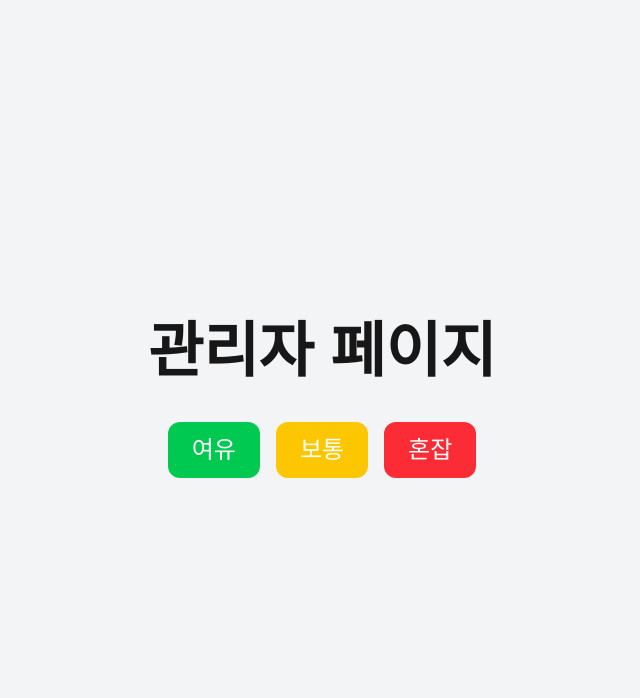
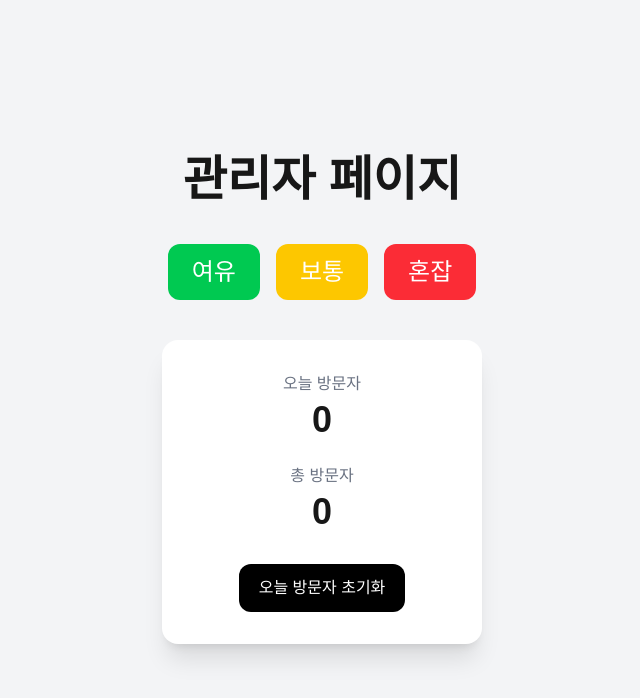
Before and after one commit to kdh4526/cafe-status, a Next.js app: page /admin in a window 1280 px wide. Shown: the top 698 px of the page, without its empty margins (318-958 px from the left). Built offline with nearby package versions, Linux system fonts and the light colour scheme; no server answers; the database is empty.

Commit message:
admin analytics system

```diff
--- a/app/admin/page.tsx
+++ b/app/admin/page.tsx
@@ -1,9 +1,19 @@
 "use client";
 
-import { doc, updateDoc } from "firebase/firestore";
+import { useEffect, useState } from "react";
+
+import {
+  doc,
+  updateDoc,
+  onSnapshot,
+} from "firebase/firestore";
+
 import { db } from "../../lib/firebase";
 
 export default function AdminPage() {
+
+  const [todayCount, setTodayCount] = useState(0);
+  const [totalCount, setTotalCount] = useState(0);
 
   const updateStatus = async (
     status: string,
@@ -15,8 +25,8 @@ export default function AdminPage() {
       const ref = doc(db, "cafes", "main");
 
       await updateDoc(ref, {
-        status: status,
-        emoji: emoji,
+        status,
+        emoji,
         updatedAt: new Date(),
       });
 
@@ -30,14 +40,51 @@ export default function AdminPage() {
     }
   };
 
+  // 방문자 수 불러오기
+  useEffect(() => {
+
+    const viewsRef = doc(db, "stats", "views");
+
+    const unsubscribe = onSnapshot(
+      viewsRef,
+      (snapshot) => {
+
+        const data = snapshot.data();
+
+        if (data) {
+
+          setTodayCount(data.todayCount ?? 0);
+          setTotalCount(data.totalCount ?? 0);
+
+        }
+      }
+    );
+
+    return () => unsubscribe();
+
+  }, []);
+
+  // 오늘 방문자 초기화
+  const resetTodayViews = async () => {
+
+    const viewsRef = doc(db, "stats", "views");
+
+    await updateDoc(viewsRef, {
+      todayCount: 0,
+    });
+
+    alert("오늘 방문자 초기화 완료");
+
+  };
+
   return (
     <main className="flex min-h-screen flex-col items-center justify-center bg-gray-100">
 
-      <h1 className="text-6xl font-bold mb-10">
+      <h1 className="text-5xl font-bold mb-10">
         관리자 페이지
       </h1>
 
-      <div className="flex gap-4">
+      <div className="flex gap-4 mb-10">
 
         <button
           onClick={() =>
@@ -68,6 +115,41 @@ export default function AdminPage() {
 
       </div>
 
+      <div className="bg-white p-8 rounded-2xl shadow-xl text-center w-[320px]">
+
+        <div className="mb-6">
+
+          <div className="text-gray-500 mb-1">
+            오늘 방문자
+          </div>
+
+          <div className="text-4xl font-bold">
+            {todayCount}
+          </div>
+
+        </div>
+
+        <div className="mb-8">
+
+          <div className="text-gray-500 mb-1">
+            총 방문자
+          </div>
+
+          <div className="text-4xl font-bold">
+            {totalCount}
+          </div>
+
+        </div>
+
+        <button
+          onClick={resetTodayViews}
+          className="bg-black text-white px-5 py-3 rounded-xl"
+        >
+          오늘 방문자 초기화
+        </button>
+
+      </div>
+
     </main>
   );
 }
--- a/app/page.tsx
+++ b/app/page.tsx
@@ -12,33 +12,36 @@ import {
 import { db } from "../lib/firebase";
 
 export default function Home() {
+
   const [status, setStatus] = useState("불러오는 중...");
   const [emoji, setEmoji] = useState("⏳");
-  const [views, setViews] = useState(0);
   const [updatedAt, setUpdatedAt] = useState("");
 
   useEffect(() => {
 
-    // 카페 상태 문서
     const cafeRef = doc(db, "cafes", "main");
-
-    // 방문자 수 문서
     const viewsRef = doc(db, "stats", "views");
 
-    // 방문자 수 증가
+    // 방문자 증가
     const increaseViews = async () => {
+
       try {
+
         await updateDoc(viewsRef, {
-          count: increment(1),
+          todayCount: increment(1),
+          totalCount: increment(1),
         });
+
       } catch (error) {
+
         console.log(error);
+
       }
     };
 
     increaseViews();
 
-    // 카페 상태 실시간 감지
+    // 카페 상태 실시간
     const unsubscribeCafe = onSnapshot(cafeRef, (snapshot) => {
 
       const data = snapshot.data();
@@ -65,20 +68,8 @@ export default function Home() {
       }
     });
 
-    // 방문자 수 실시간 감지
-    const unsubscribeViews = onSnapshot(viewsRef, (snapshot) => {
-
-      const data = snapshot.data();
-
-      if (data) {
-        setViews(data.count ?? 0);
-      }
-
-    });
-
     return () => {
       unsubscribeCafe();
-      unsubscribeViews();
     };
 
   }, []);
@@ -104,16 +95,8 @@ export default function Home() {
           마지막 업데이트
         </div>
 
-        <div className="text-sm mb-6">
+        <div className="text-sm">
           {updatedAt}
-        </div>
-
-        <div className="text-gray-500 text-sm mb-1">
-          방문자 수
-        </div>
-
-        <div className="text-2xl font-bold">
-          {views}
         </div>
 
       </div>
```
